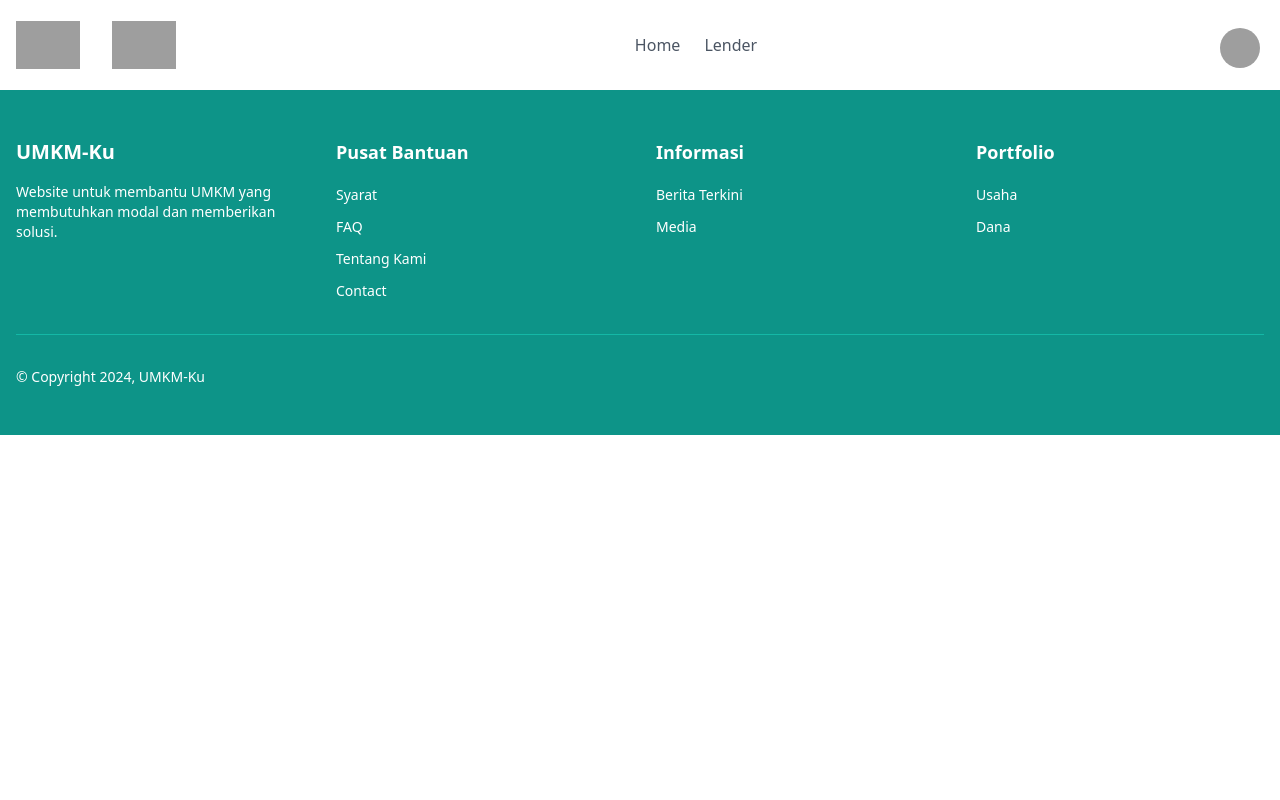
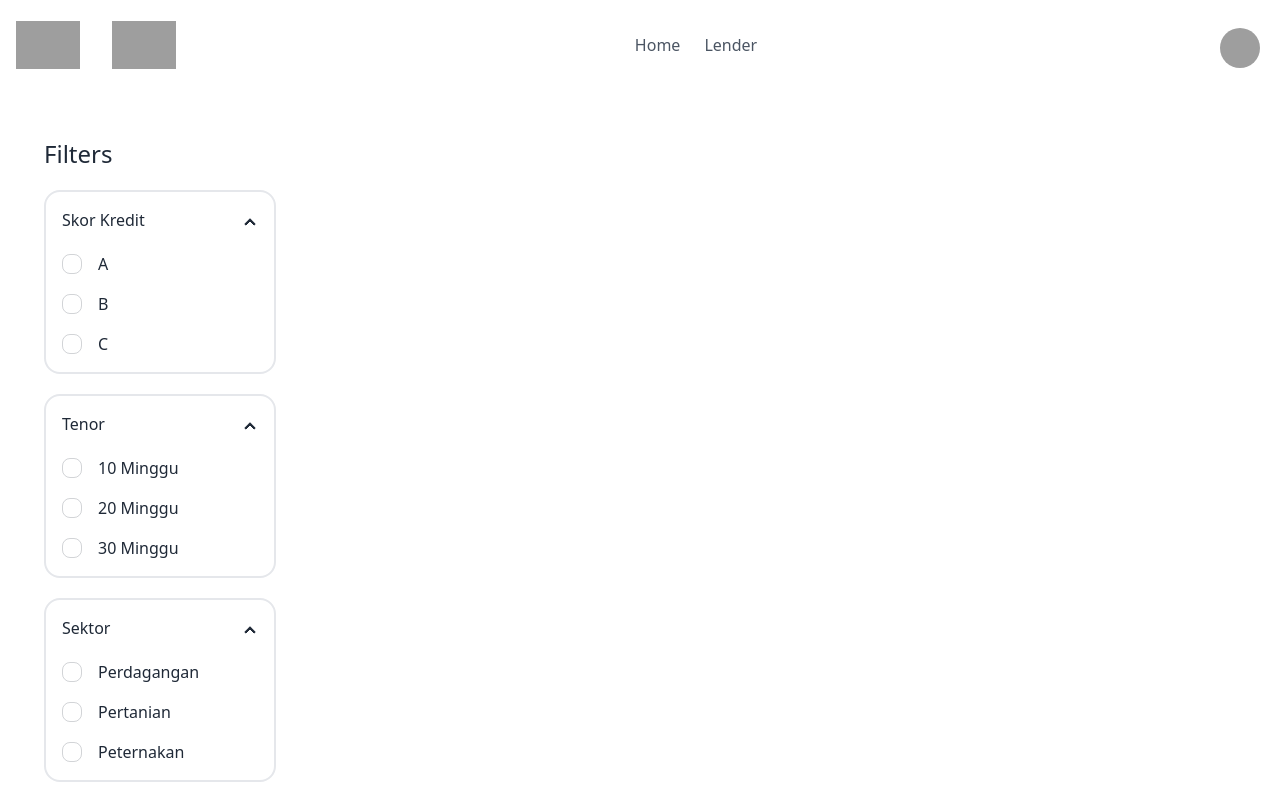
Before and after one commit to UMKM-Ku/UMKM-Ku, a Next.js app in the folder umkm-ku/: page /lender/marketplace in a window 1280 px wide. Shown: the top 800 px of the page. Built offline with nearby package versions, Linux system fonts and the light colour scheme; grey boxes are pictures that could not be loaded.

Commit message:
add filter sidebar for marketplace

```diff
--- a/umkm-ku/src/app/lender/marketplace/page.tsx
+++ b/umkm-ku/src/app/lender/marketplace/page.tsx
@@ -1,3 +1,9 @@
+import MarketplaceLender from "@/views/pages/register-view/lender-view/marketplace-lender";
+
 export default function Marketplace() {
-  return <></>;
+  return (
+    <>
+      <MarketplaceLender />
+    </>
+  );
 }
--- /dev/null
+++ b/umkm-ku/src/views/pages/register-view/lender-view/filter-box.tsx
@@ -0,0 +1,12 @@
+const FilterBox = ({ label }: { label: string }) => {
+  return (
+    <>
+      <div className="flex items-center gap-4">
+        <input type="checkbox" className="checkbox checkbox-sm" id={label} />
+        <label htmlFor={label}>{label}</label>
+      </div>
+    </>
+  );
+};
+
+export default FilterBox;
--- /dev/null
+++ b/umkm-ku/src/views/pages/register-view/lender-view/filter-checkbox.tsx
@@ -0,0 +1,29 @@
+import FilterBox from "./filter-box";
+
+const FilterCheckbox = ({
+  title,
+  labelOne,
+  labelTwo,
+  labelThree,
+}: {
+  title: string;
+  labelOne: string;
+  labelTwo: string;
+  labelThree: string;
+}) => {
+  return (
+    <>
+      <div className="collapse border-2 border-gray-200 collapse-arrow my-5">
+        <input type="checkbox" defaultChecked />
+        <div className="collapse-title font-medium">{title}</div>
+        <div className="collapse-content flex flex-col gap-4 ">
+          <FilterBox label={labelOne} />
+          <FilterBox label={labelTwo} />
+          <FilterBox label={labelThree} />
+        </div>
+      </div>
+    </>
+  );
+};
+
+export default FilterCheckbox;
--- /dev/null
+++ b/umkm-ku/src/views/pages/register-view/lender-view/marketplace-lender.tsx
@@ -0,0 +1,43 @@
+import FilterCheckbox from "./filter-checkbox";
+
+const MarketplaceLender = () => {
+  return (
+    <>
+      <aside
+        id="sidebar-multi-level-sidebar"
+        className="overflow-auto w-64 h-screen transition-transform  sm:translate-x-0 m-8"
+        aria-label="Sidebar"
+      >
+        <div className="h-full px-3 py-4 ">
+          <h1 className="text-2xl mb-3">Filters</h1>
+          <FilterCheckbox
+            title="Skor Kredit"
+            labelOne="A"
+            labelTwo="B"
+            labelThree="C"
+          />
+          <FilterCheckbox
+            title="Tenor"
+            labelOne="10 Minggu"
+            labelTwo="20 Minggu"
+            labelThree="30 Minggu"
+          />
+          <FilterCheckbox
+            title="Sektor"
+            labelOne="Perdagangan"
+            labelTwo="Pertanian"
+            labelThree="Peternakan"
+          />
+          <FilterCheckbox
+            title="Bagi Hasil"
+            labelOne="5% - 10%"
+            labelTwo="15% - 20%"
+            labelThree="25% - 30%"
+          />
+        </div>
+      </aside>
+    </>
+  );
+};
+
+export default MarketplaceLender;
```
